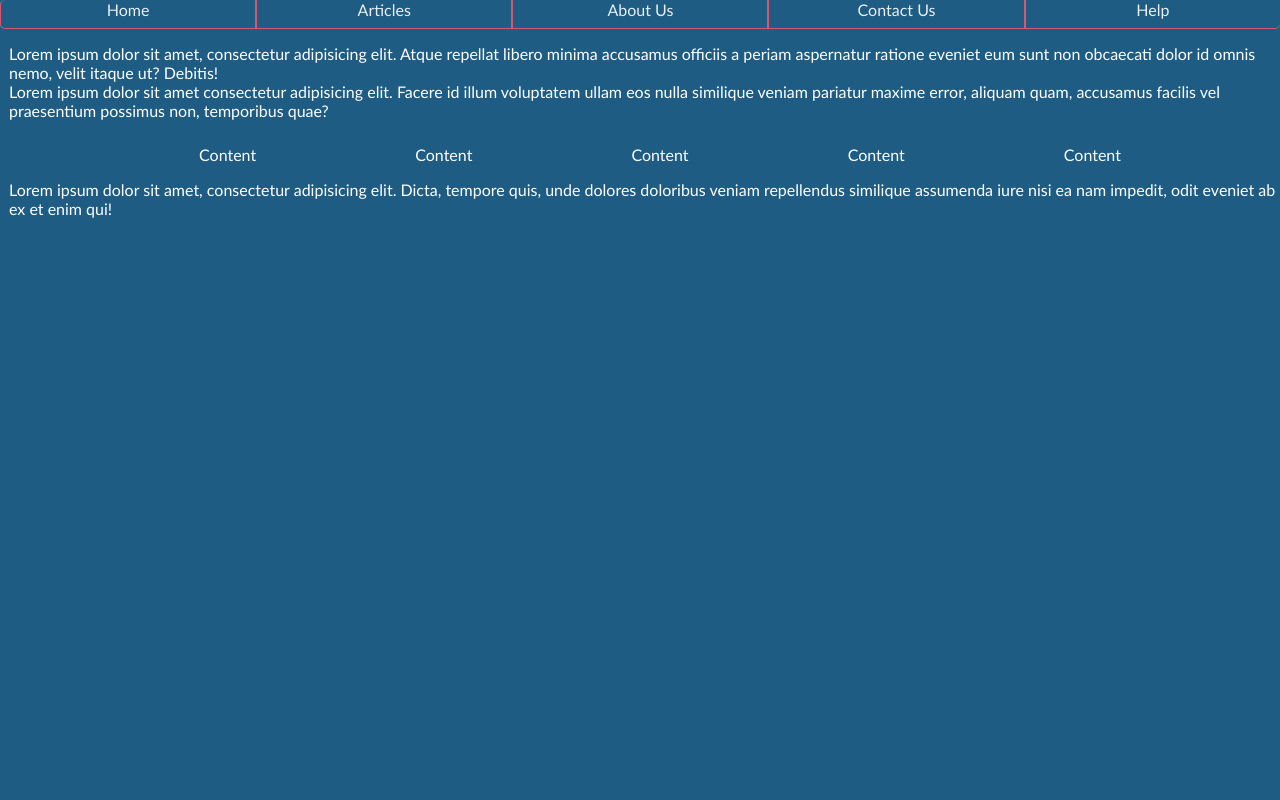
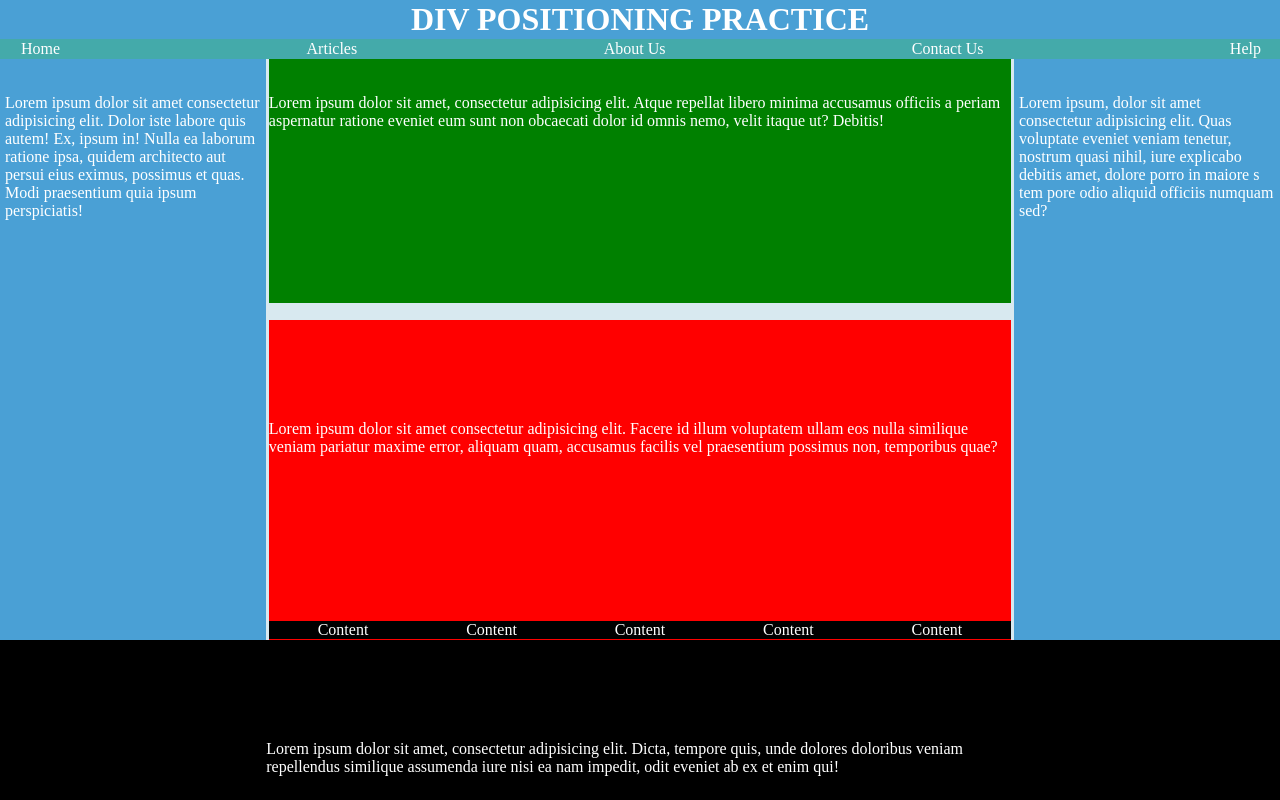
Before and after one commit to David4bay/VSCode, a website: page Div Positioning.html in a window 1280 px wide. Shown: the top 800 px of the page. Drawn offline with Linux system fonts and the light colour scheme.

Commit message:
Positioning practice.

```diff
--- /dev/null
+++ b/Advanced Flexbox.css
@@ -0,0 +1,96 @@
+body {
+    background-color: black;
+    margin: 0;
+
+}
+
+main.grandparent {
+    display: inline-flex;
+    flex-direction: column;
+    width: 1800px;
+    height: 100vh;
+}
+
+section.parent-1 {
+    display: inline-flex;
+    justify-content: space-around;
+    flex-direction: column;
+    border: 4px solid white;
+    background-color: grey;
+    width: 120px;
+    height: 500px;
+    margin-left: 25px;
+}
+
+section.parent-2 {
+    display: inline-flex;
+    justify-content: space-around;
+    flex-direction: column;
+    border: 4px solid white;
+    background-color: grey;
+    width: 120px;
+    height: 500px;
+    margin-left: 25px;
+}
+
+section.parent-2 div {
+    border: 4px solid white;
+    background-color: blue;
+    width: 50px;
+    margin: 35px 25px;
+    height: 100px;
+}
+
+section.parent-3 {
+    display: inline-flex;
+    justify-content: space-around;
+    flex-direction: column;
+    border: 4px solid white;
+    background-color: grey;
+    width: 120px;
+    height: 500px;
+    margin-left: 25px;
+}
+
+section.parent-3 div {
+    border: 4px solid white;
+    background-color: blue;
+    width: 50px;
+    margin: 35px 25px;
+    height: 100px;
+}
+
+section.parent-4 {
+    display: inline-flex;
+    justify-content: space-around;
+    flex-direction: column;
+    border: 4px solid white;
+    background-color: grey;
+    width: 120px;
+    height: 500px;
+    margin-left: 25px;
+}
+
+section.parent-4 div {
+    border: 4px solid white;
+    background-color: blue;
+    width: 50px;
+    margin: 35px 25px;
+    height: 100px;
+}
+
+
+div.child {
+    border: 4px solid white;
+    background-color: blue;
+    width: 50px;
+    margin: 35px 25px;
+    height: 100px;
+}
+
+section.parent-4 .child:last-child {
+    transform: rotate(50deg);
+    position: relative;
+    bottom: 250px;
+    left: 500px;
+}
--- a/Div Positioning.html
+++ b/Div Positioning.html
@@ -7,14 +7,36 @@
     <link rel="stylesheet" href="Div positioning.css">
     <title>Div Positioning</title>
 </head>
-<body>
-    <div class="header">
+<body><div>
+        <h1> DIV POSITIONING PRACTICE</h1>
         <div class="menu-bar">
             <div class="placeholder">Home</div>
             <div class="placeholder">Articles</div>
             <div class="placeholder">About Us</div>
             <div class="placeholder">Contact Us</div>
             <div class="placeholder">Help</div>
+        </div>
+        </div>
+        <div class="header">
+        <div class="sidebar-left">
+            Lorem ipsum dolor sit amet
+            consectetur adipisicing elit.
+            Dolor iste labore quis autem! Ex,
+            ipsum in! Nulla ea laborum ratione
+            ipsa, quidem architecto aut
+            persui eius
+            eximus,
+             possimus et quas. Modi praesentium quia ipsum perspiciatis!
+        </div>
+        <div class="sidebar-right">
+            Lorem ipsum, dolor sit amet
+            consectetur adipisicing elit. Quas
+            voluptate eveniet veniam tenetur,
+            nostrum quasi nihil, iure explicabo
+            debitis amet, dolore porro in maiore
+            s tem
+            pore odio aliquid officiis numquam
+            sed?
         </div>
         <div class="main-header">
             <main>
@@ -25,12 +47,12 @@
                 obcaecati dolor id omnis nemo, velit itaque ut? Debitis!
             </main>
         </div>
-        <div>
+        <div class="section-head">
             <section>
-                Lorem ipsum dolor sit amet consectetur adipisicing elit.
+                <span>Lorem ipsum dolor sit amet consectetur adipisicing elit.
                 Facere id illum voluptatem ullam eos nulla similique
                 veniam pariatur maxime error, aliquam quam,
-                accusamus facilis vel praesentium possimus non, temporibus quae?
+                accusamus facilis vel praesentium possimus non, temporibus quae?</span>
             </section>
         </div>
         <div class="container">
@@ -42,12 +64,13 @@
                 <li class="items">Content</li>
             </ul>
         </div>
-        <div>
-            <footer>
+        <div class="footer-head">
+            <footer><span>
                 Lorem ipsum dolor sit amet, consectetur adipisicing elit.
                 Dicta, tempore quis, unde dolores doloribus veniam repellendus
                 similique assumenda iure nisi ea
                 nam impedit, odit eveniet ab ex et enim qui!
+            </span>
             </footer>
         </div>
     </div>
--- a/Div positioning.css
+++ b/Div positioning.css
@@ -1,82 +1,187 @@
-body {
-    display: inline-block;
+*, body, html {
     margin: 0;
-    width: 100%;
+    padding: 0;
     background-color: #d8e9f0;
     color: white;
-    font-family: 'Gill Sans', 'Gill Sans MT', Calibri, 'Trebuchet MS', sans-serif;
+}
+
+body {
+    position: relative;
+}
+
+div h1 {
+    display: flex;
+    justify-content: center;
+    border: 1px solid #4aa0d5;
+    background-color: #4aa0d5;
+
+}
+
+div.menu-bar {
+    display: inline-flex;
+    border: 1px solid #4aa;
+    background-color: #4aa;
+    width: 100%;
+    flex-direction: row;
+    justify-content: space-between;
+    position: relative;
+}
+
+div.placeholder {
+    background-color: #4aa;
+}
+
+div.placeholder:first-child {
+    padding-left: 20px;
+}
+
+div.placeholder:last-child {
+    padding-right: 20px;
 }
 
 div.header {
-    background-color: #1e5c83;
-}
-
-div.menu-bar {
     display: flex;
-}
-
-main {
-    margin-top: 15px;
-    margin-left: 9px;
-}
-
-div.placeholder {
-    box-sizing: border-box;
-    width: 100%;
-    border-right: 1px solid #eb586f;
-    border-bottom: 1px solid #eb586f;
-    border-left: 1px solid #eb586f;
-    border-right: 1px solid #eb586f;
-    padding-bottom: 9px;
-}
-
-div.placeholder:last-child {
-    border-right: none;
-}
-
-div.placeholder:nth-child(n) {
-    display: flex;
-    justify-content: center;
-    background-color: #1e5c83;
-    opacity: 90%;
-}
-
-div.placeholder:first-child {
-    border-bottom-left-radius: 5px;
-    border-top-left-radius: 5px;
-}
-
-div.placeholder:last-child {
-    border-bottom-right-radius: 5px;
-    border-top-right-radius: 5px;
-}
-
-div section {
-    margin-left: 9px;
-    padding-bottom: 9px;
+    flex-direction: row;
     width: 100%;
 }
 
-div footer {
-    display: flex;
-    padding-bottom: 100vh;
-    margin-left: 9px;
-    justify-content: baseline;
-    width: 100%;
+div.sidebar-left {
+    position: absolute;
+    width: 20%;
+    height: 100vh;
+    background-color: #4aa0d5;
+    padding-right: 5px;
+    padding-left: 5px;
+    padding-top: 35px;
 }
 
-ul.nav {
-    display: flex;
-    max-width: 100%;
-    align-items: center;
-    justify-content: space-evenly;
-    list-style: none;
+div.header div.sidebar-right {
+    position: absolute;
+    height: 100vh;
+    width: 20%;
+    right: 0;
+    background-color: #4aa0d5;
+    padding-left: 5px;
+    padding-right: 5px;
+    padding-top: 35px;
 }
 
-footer {
+div.main-header main {
+    position: absolute;
+    width: 58%;
+    background-color: green;
+    left: 21%;
+    padding-top: 35px;
+    padding-bottom: 10.81rem;
+}
 
+div.section-head section {
+    position: absolute;
+    width: 58%;
+    background-color: red;
+    left: 21%;
+    top: 20rem;
+    padding-top: 170px;
+    padding-bottom: 10rem;
 }
+
+span {
+    background-color: red;
+    position: absolute;
+    top: 100px;
+}
+
+div.container ul.nav {
+    display: inline-flex;
+    position: absolute;
+    width: 58%;
+    list-style: none;
+    top: 38.805rem;
+    border-bottom: #4aa0d5;
+    left: 21%;
+    background-color: black;
+    justify-content: space-around;
+}
+
+ul.nav li.items {
+    background-color: black;
+    justify-content: space-around;
+}
+
+div.footer-head footer {
+    display: block;
+    position: absolute;
+    width: 100%;
+    top: 40rem;
+    padding-bottom: 26.59%;
+    background-color: black;
+    height: 20vh;
+}
+
+footer span {
+    display: flex;
+    width: 58%;
+    margin-left: 20.8%;
+    background-color: black;
+}
+
 /*
+div.sidebar-left {
+    position: absolute;
+    width: 18%;
+    padding-left: 1%;
+    padding-top: 2%;
+    height: 100vh;
+    padding-right: 1%;
+    border-right: 1px solid #4aa;
+    border-bottom: 1px solid #4aa;
+    background-color: #4aa;
+    border-top: 1px solid white;
+}
+
+div.sidebar-right {
+    width: 18%;
+    position: absolute;
+    top: 3.695rem;
+    height: 100vh;
+    right: 0px;
+    border: 1px solid #4aa;
+    padding-left: 1%;
+    padding-top: 2%;
+    background-color: #4aa;
+    padding-right: 1%;
+    border-top: 1px solid white;
+}
+
+div.main-header main {
+    background-color: #eb586f;
+    position: relative;
+    width: 59.6%;
+    left: 20%;
+    padding-top: 2.3%;
+    height: 100vh;
+    padding-bottom: 10rem;
+    border-left: 2px solid #eb586f;
+}
+
+div section.section-head {
+    background-color: #4aa0d5;
+    height: 100vh;
+
+    position: relative;
+    bottom: 11rem;
+    border-top: 1px solid #4aa0d5;
+}
+
+div.main-header main {
+    position: absolute;
+    top: 3.749rem;
+    width: 59.39%;
+    left: 10.6rem;
+    background-color: #eb586f;
+    right: 9rem;
+    padding-top: 3%;
+}
 
 css styles
 
```
Also changed, not shown: Advanced Flexbox.html (added, +33 -0 lines), Awesome Website.html (deleted, +0 -27 lines), Nike Logo.css (deleted, +0 -41 lines), Nike Logo.html (deleted, +0 -13 lines), Website 1.html (deleted, +0 -50 lines), Website.html (deleted, +0 -23 lines).
